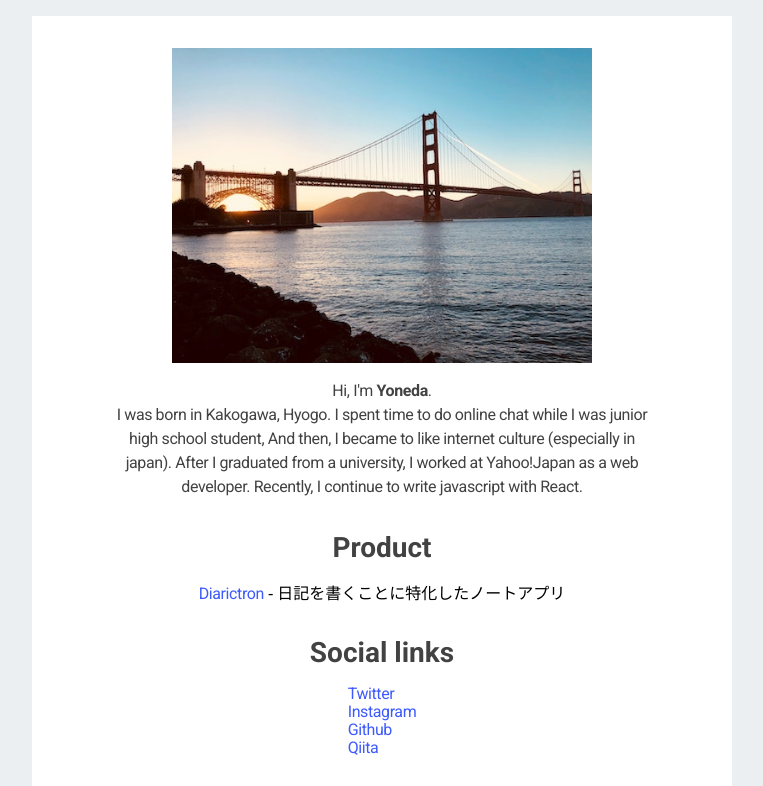
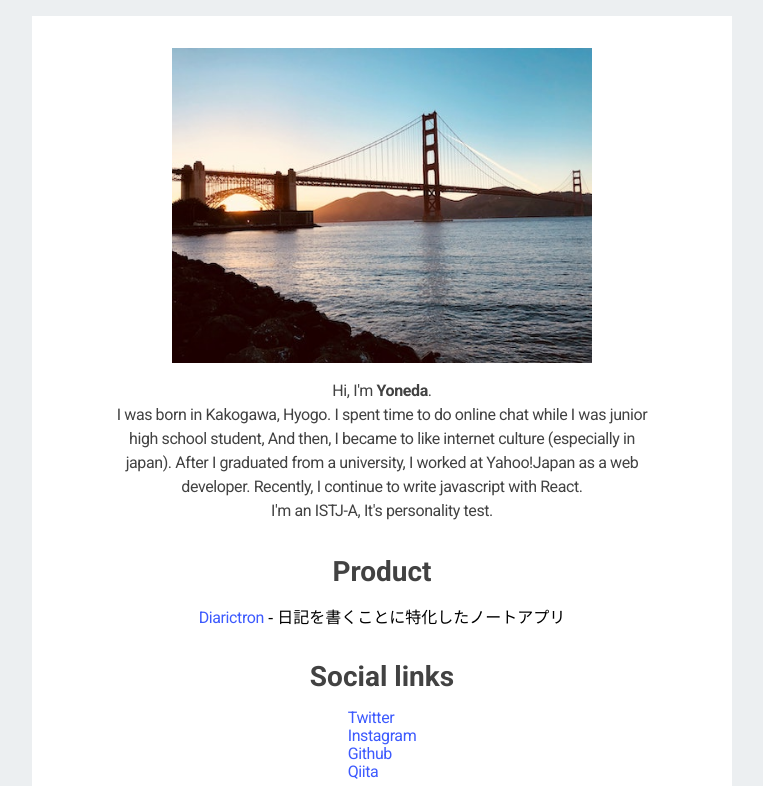
Before and after one commit to yoneda/homepage, a plain HTML site: page index.html in a window 1280 px wide. Shown: the top 786 px of the page, without its empty margins (258-1021 px from the left). Drawn offline with nearby package versions, Linux system fonts and the light colour scheme; files that its build step writes are made by us from their sources.

Commit message:
[fix] some changes on description.

```diff
--- a/index.html
+++ b/index.html
@@ -19,6 +19,7 @@
 				I became to like internet
 				culture (especially in japan). After I graduated from a university, I worked at Yahoo!Japan as a web developer.
 				Recently, I continue to write javascript with React.</p>
+			<p>I'm an ISTJ-A, It's personality test.</p>
 		</section>
 		<h2>Product</h2>
 		<ul>
```
